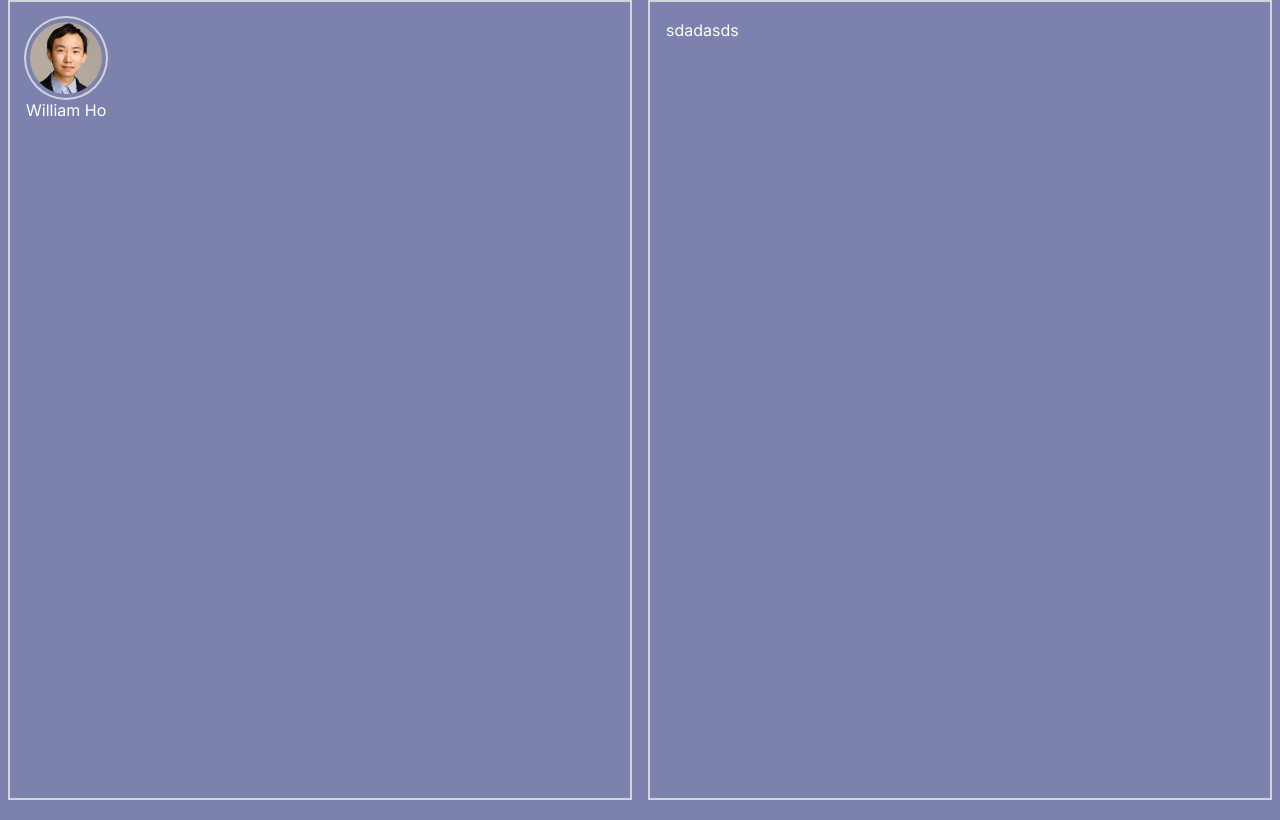
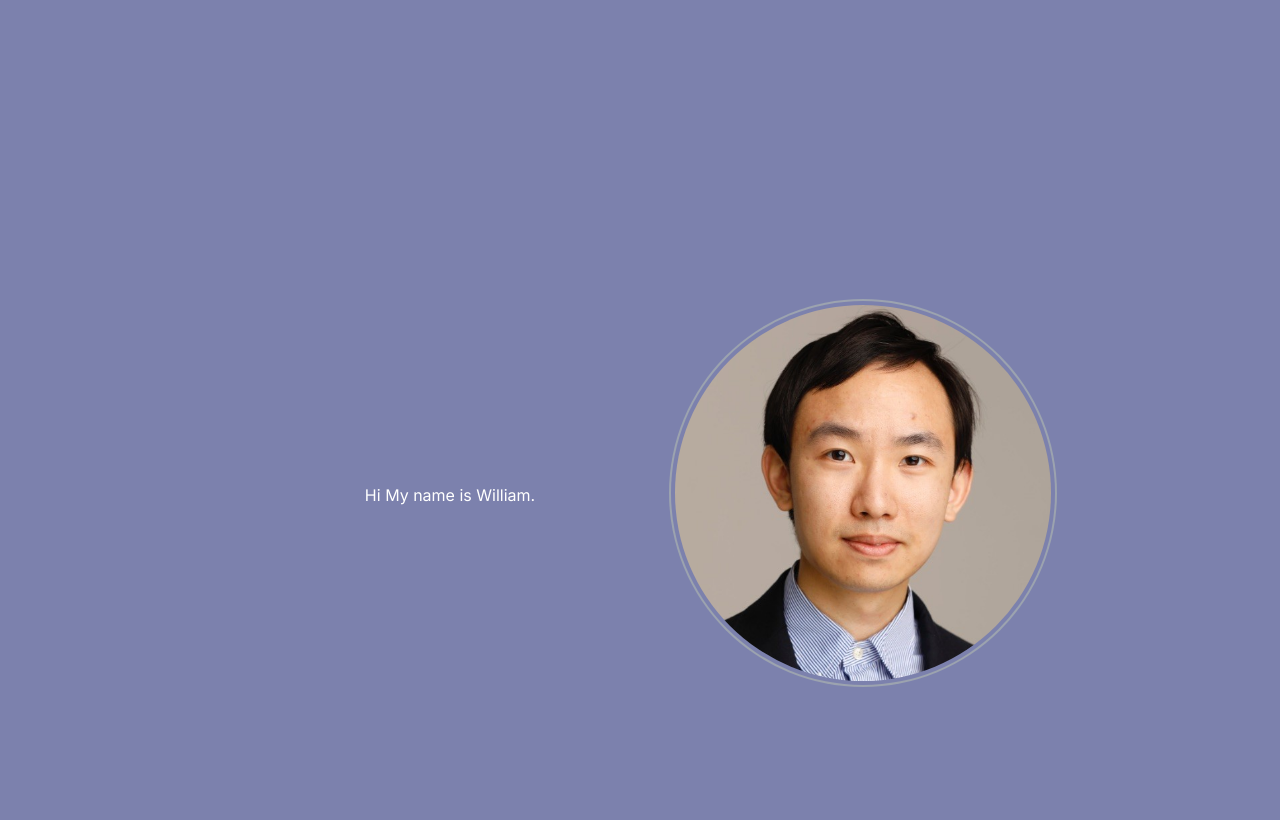
Before and after one commit to Will-H007/Fish-Pond, a Next.js app in the folder portfolio/: page / in a window 1280 px wide. Built offline with nearby package versions, Linux system fonts and the light colour scheme.

Commit message:
Edited front page

```diff
--- a/portfolio/app/page.tsx
+++ b/portfolio/app/page.tsx
@@ -3,34 +3,16 @@ import Image from 'next/image';
 
 export default function Home() {
   return (
-    <div>
-        <div className ="flex flex-row">
 
-        <div className="container mx-auto px-2 basis-1/2">
-          <div className="h-screen box-border w-30 p-4 border-2 border-gray-300 mx-auto hover:border-gray-400 transition">
+          <div className="h-screen grid grid-rows-3 gap-5 ml-5 mt-5">
+              <div className='row-start-2 row-end-3 col-start-2 col-end-2 flex flex-wrap items-end justify-center mb-10'>
+                <p className='text-white'>Hi My name is William.</p>
+              </div>
 
-            <img className="w-20 h-20 p-1 rounded-full ring-2 ring-gray-300 dark:ring-gray-500" src="./photo.jpeg" alt="Bordered avatar"/>
-
-
-            <p className="text-white">William Ho</p>
-
-          </div>
-        </div>
-
-
-          <div className="container mx-auto px-2 basis-1/2">
-              <div className="h-screen box-border w-30 p-4 border-2 border-gray-300 mx-auto hover:border-gray-400 transition">
-                <p className="text-white">sdadasds</p>
+              <div className='row-start-2 row-end-2 col-start-3 col-end-3'>
+                  <img className="h-auto max-w-sm p-1 rounded-full ring-2 ring-gray-400 dark:ring-gray-300 m-2" src="./photo.jpeg" alt="Bordered avatar" />
               </div>
           </div>
 
-
-
-
-
-
-        </div>
-</div>
-
   );
 }
--- a/portfolio/package.json
+++ b/portfolio/package.json
@@ -21,6 +21,7 @@
     "eslint": "^8",
     "eslint-config-next": "14.0.2",
     "postcss": "^8.4.31",
+    "sass": "^1.69.5",
     "tailwindcss": "^3.3.5",
     "typescript": "^5"
   }
```
Also changed, not shown: portfolio/app/globals.css (line endings or trailing spaces), 1 other file (tests, documents, lock files or other folders).
